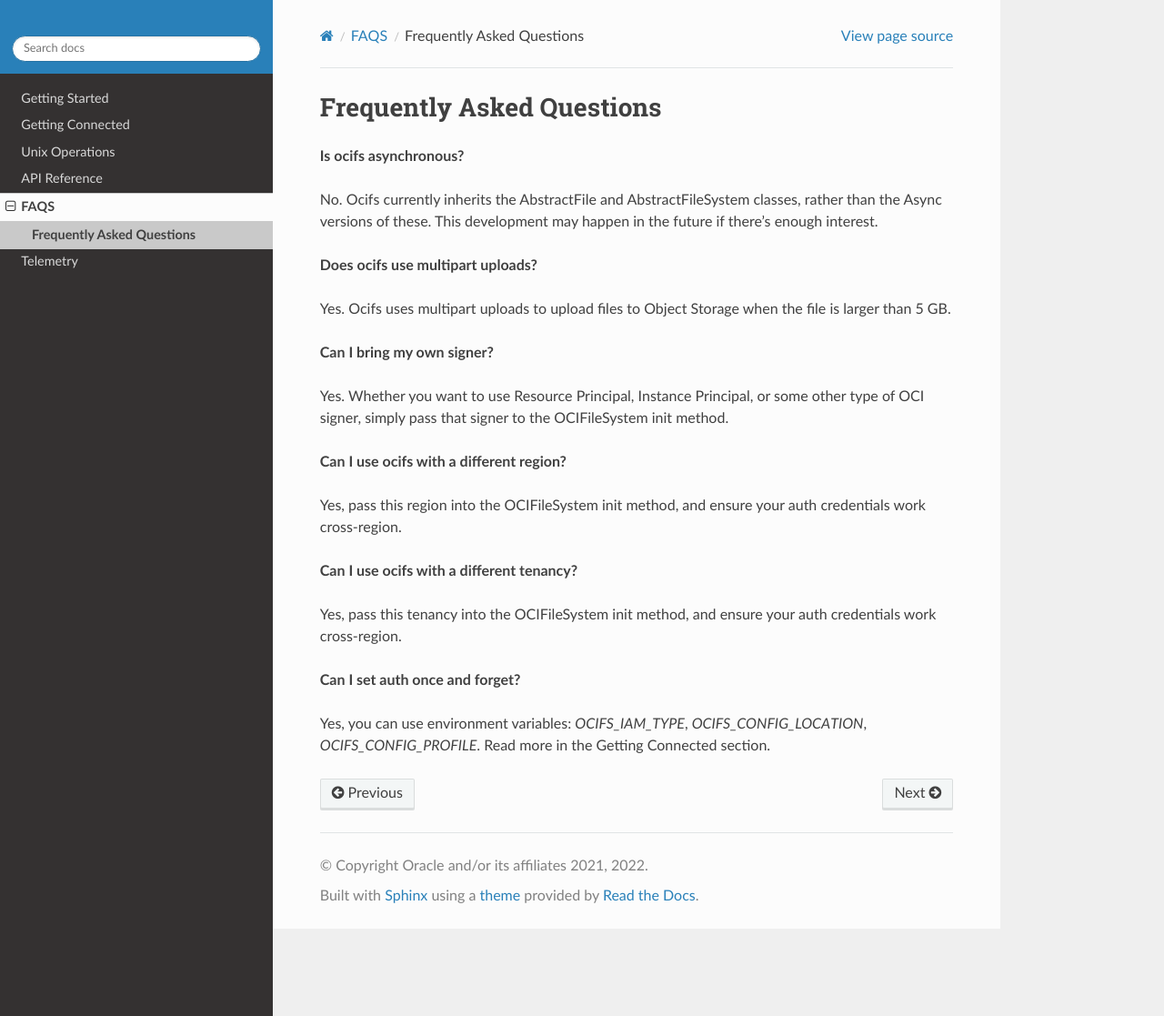
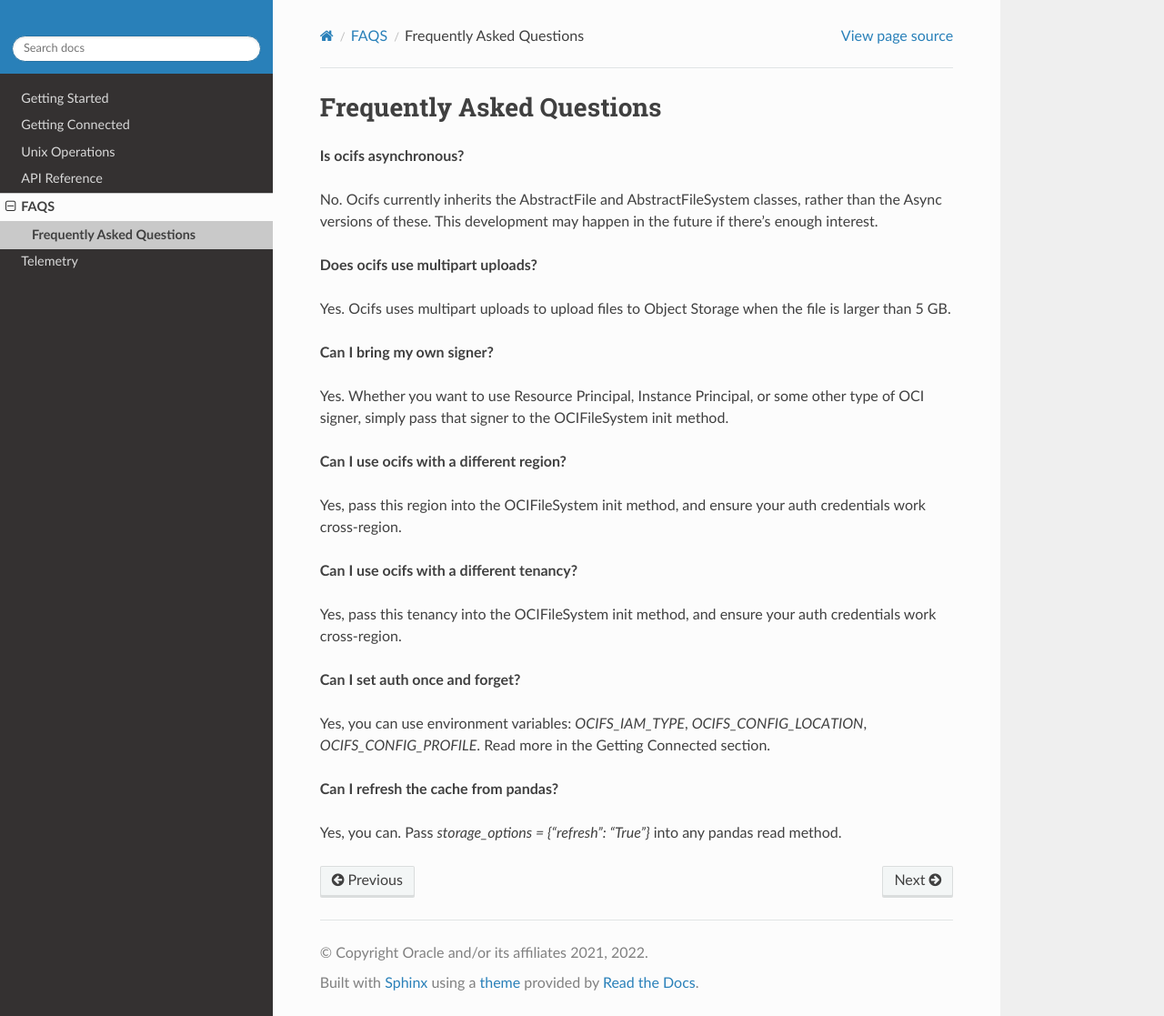
Before and after one commit to oracle/ocifs, a Sphinx documentation site: the page built from docs/source/faqs.rst, in a window 1280 px wide and 1117 px high. Shown: the whole window at 91% size. Built offline with Sphinx 7.4.7 and the Read the Docs theme 2.0.0, drawn with Linux system fonts in a browser that asks for light colours; the version number could not be read and is left out.

Commit message:
Release/1.1.4 (#8)
* release 1.1.4

```diff
--- a/docs/source/faqs.rst
+++ b/docs/source/faqs.rst
@@ -30,3 +30,8 @@ Yes, pass this tenancy into the OCIFileSystem init method, and ensure your auth
 **Can I set auth once and forget?**
 
 Yes, you can use environment variables: `OCIFS_IAM_TYPE`, `OCIFS_CONFIG_LOCATION`, `OCIFS_CONFIG_PROFILE`. Read more in the Getting Connected section.
+
+
+**Can I refresh the cache from pandas?**
+
+Yes, you can. Pass `storage_options = {"refresh": "True"}` into any pandas read method.
--- a/docs/source/index.rst
+++ b/docs/source/index.rst
@@ -121,7 +121,7 @@ For example, two valid inputs to the ``config`` argument are: ``oci.config.from_
 and ``~/.oci/config``. Specify the profile using the ``profile`` argument: ``OCIFileSystem(config="~/.oci/config", profile='PROFILE')``.
 
 Alternatively a signer may be used to create an ``OCIFileSystem`` using the ``signer`` argument.
-A Resource Principal Signer can be created using ``oci.auth.signer.get_resource_principals_signer()``.
+A Resource Principal Signer can be created using ``oci.auth.signers.get_resource_principals_signer()``.
 An Instance Principal Signer can be created using ``oci.auth.signers.InstancePrincipalsSecurityTokenSigner()``
 If neither config nor signer is provided, ``OCIFileSystem`` will attempt to create a Resource Principal, then an Instance Principal.
 However, passing a signer directly is always preferred.
```
Also changed, not shown: docs/source/getting-connected.ipynb, 2 other files.
